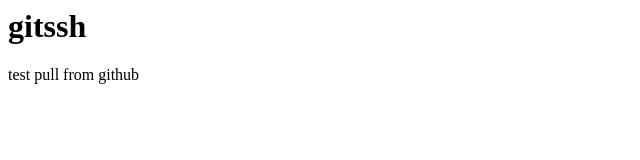
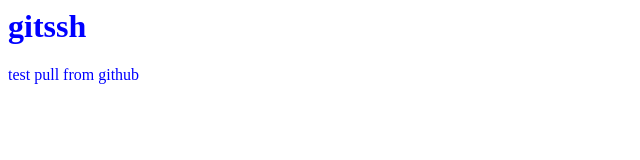
Before and after one commit to devgithubdev/SshRemoteReposi, a plain HTML site: page index.html in a window 1280 px wide. Shown: the whole page, without its empty margins (0-640 px from the left). Drawn offline with Linux system fonts and the light colour scheme.

Commit message:
Added style css

```diff
--- a/index.html
+++ b/index.html
@@ -1,6 +1,15 @@
 <html>
 <!-- please use CSS style tags here -->
-  <body>
+<head>
+	<style>
+          H1 {color:blue; font-size:200%}
+	  P {color:blue}
+	</style>
+</head>
+
+
+
+<body>
     <h1> gitssh</h1>
     <p> test pull from github</p>
   </body>
```
